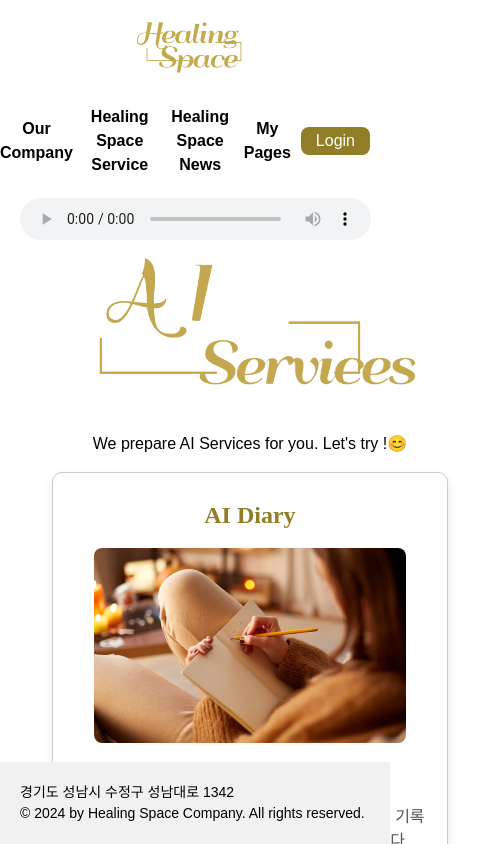
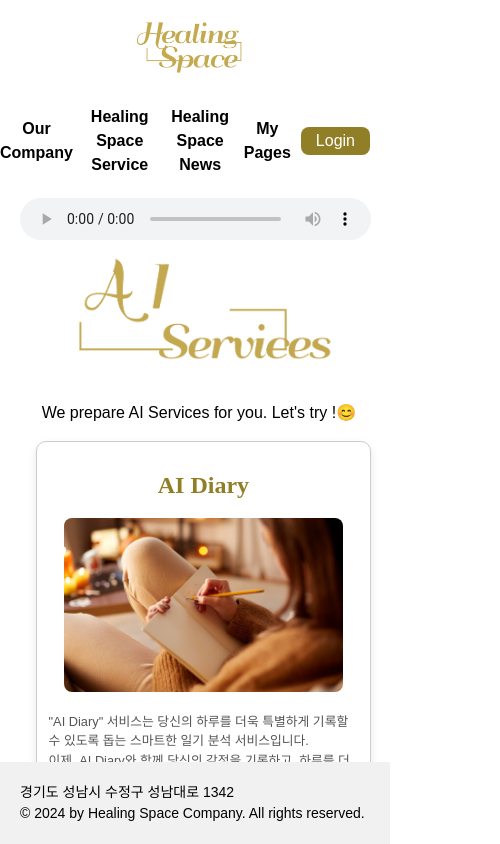
Before and after one commit to passionryu/Healing-Space-Front, a React (Vite) app: page /ai-service-main in a window 390 px wide. Shown: the top 844 px of the page, 500 px wide, since content can reach past the window. Built offline with nearby package versions, Linux system fonts and the light colour scheme; no server answers.

Commit message:
[fix]  AI 서비스 메인 페이지 좌우 넓이 문제 해결

```diff
--- a/src/styles/HealingService/AiService/AiServiceMain.css
+++ b/src/styles/HealingService/AiService/AiServiceMain.css
@@ -79,13 +79,15 @@
   }
 
   .ai-service-container {
-    margin-top : 15vh;
+    width: 100%;
+    height: auto;
+    margin-top : 17vh;
     text-align: center;
-    padding: 20px;
+    padding: 1vh 4vw 0vh 1vw;
   }
 
   .ai-service-container img{
-    width: 95vw;
+    width: 90%;
     height :auto ;
   }
 
@@ -101,8 +103,8 @@
     flex-direction: row; /* 세로 배치 */
     background-color: #fff;
     padding: 0.5vh 3vw;
-    width: 95vw;
-    height: 75vh;
+    width: 95%;
+    height: auto;
     box-shadow: 0 4px 8px rgba(0, 0, 0, 0.1);
     transition: transform 0.3s ease;
     border-radius: 10px;
@@ -110,7 +112,7 @@
   }
 
   .service-card img{
-        width :80vw;
+        width :90%;
         height: auto;
         border-radius: 8px;
   }
@@ -139,7 +141,7 @@
   }
 
   .service-description {
-    font-size: 1rem;
+    font-size: 0.8rem;
     color: #555;
     /* line-height: 1.5; */
   }
```
